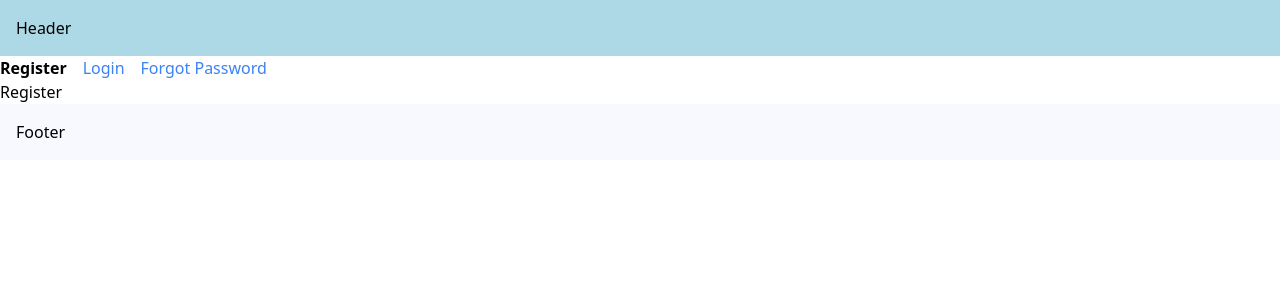
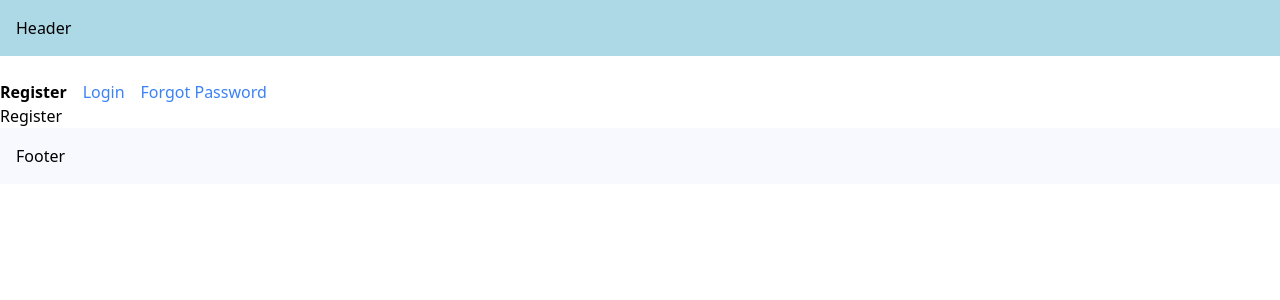
Before and after one commit to JustasRuskys/NextJs-exercise, a Next.js app: page /register in a window 1280 px wide. Shown: the top 300 px of the page. Built offline with nearby package versions, Linux system fonts and the light colour scheme.

Commit message:
Templates

```diff
--- a/src/app/(auth)/layout.tsx
+++ b/src/app/(auth)/template.tsx
@@ -2,6 +2,7 @@
 import Link from "next/link";
 import { usePathname } from "next/navigation";
 import "./style.css";
+import { useState } from "react";
 
 const navLinks = [
   { name: "Register", href: "/register" },
@@ -15,8 +16,12 @@ export default function AuthLayout({
     children: React.ReactNode
   }) {
     const pathname = usePathname();
+    const [input, setInput] = useState("")
     return (
       <div>
+        <div>
+          <input value={input} onChange={e => setInput(e.target.value)} />
+        </div>
         {navLinks.map((link) => {
           const isActive = pathname.startsWith(link.href);
           return (
```
